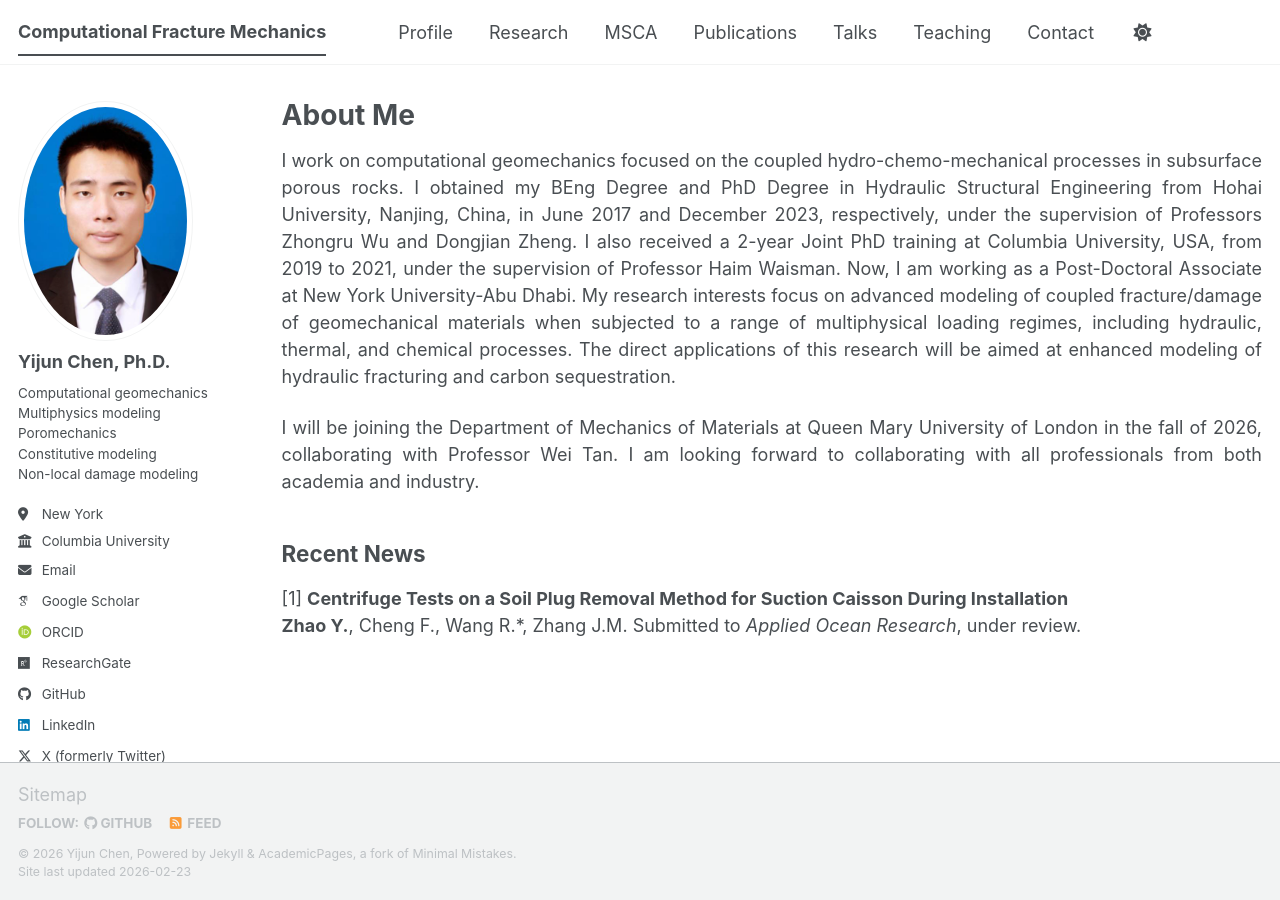
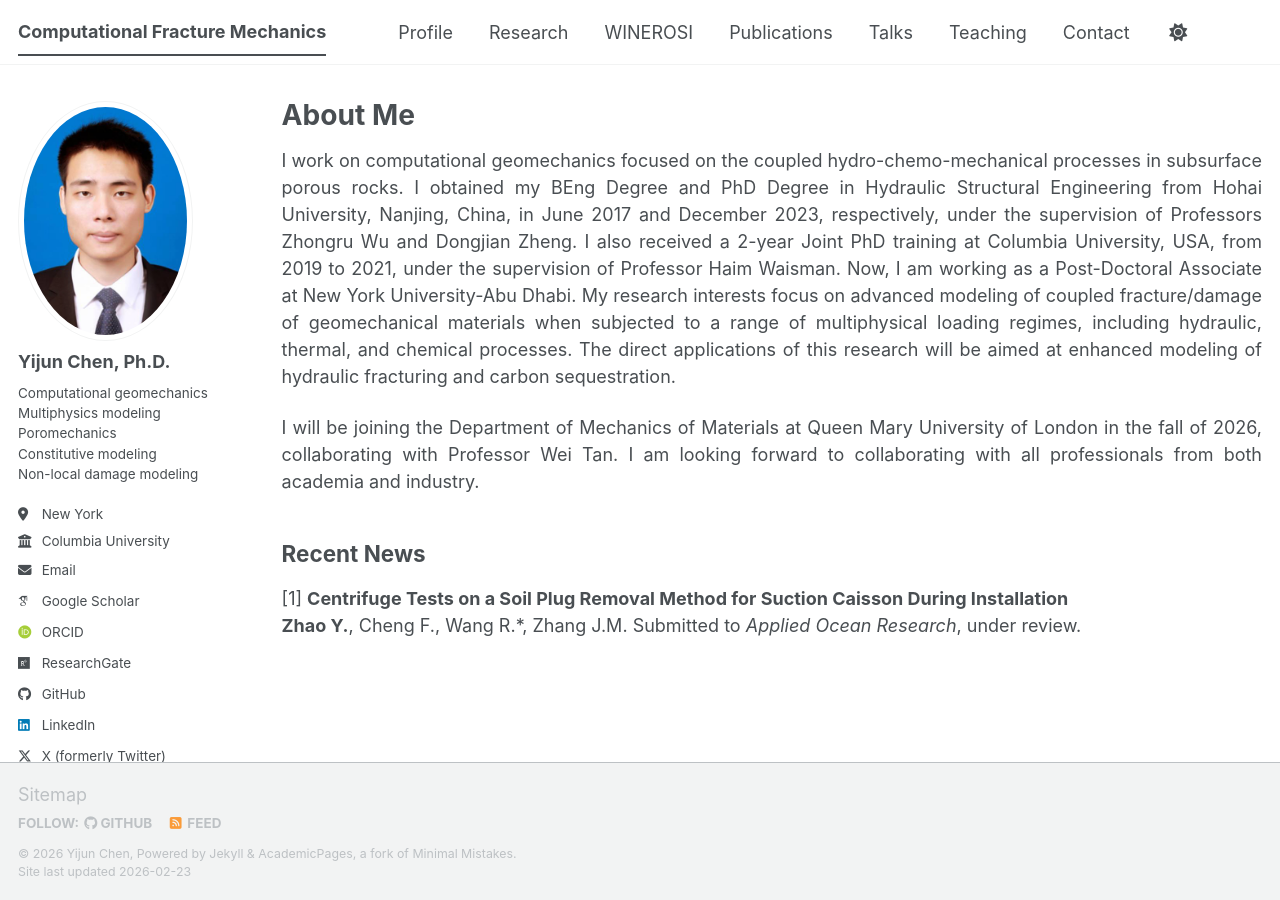
Before and after one commit to chenhhu/chenhhu.github.io, a Jekyll site: the page built from _pages/about.md, in a window 1280 px wide. Built offline with Jekyll 4.4.1, drawn with Linux system fonts in a browser that asks for light colours; some web fonts are replaced; a script bundle is joined from its source files by our own code; library files that are not in the unit come from our copies.

Commit message:
Update navigation.yml

```diff
--- a/_data/navigation.yml
+++ b/_data/navigation.yml
@@ -14,8 +14,8 @@ main:
   - title: "Research"
     url: /research/
 
-  - title: "MSCA"
-    url: /msca/
+  - title: "WINEROSI"
+    url: /winerosi/
 
   - title: "Publications"
     url: /publications/
```
